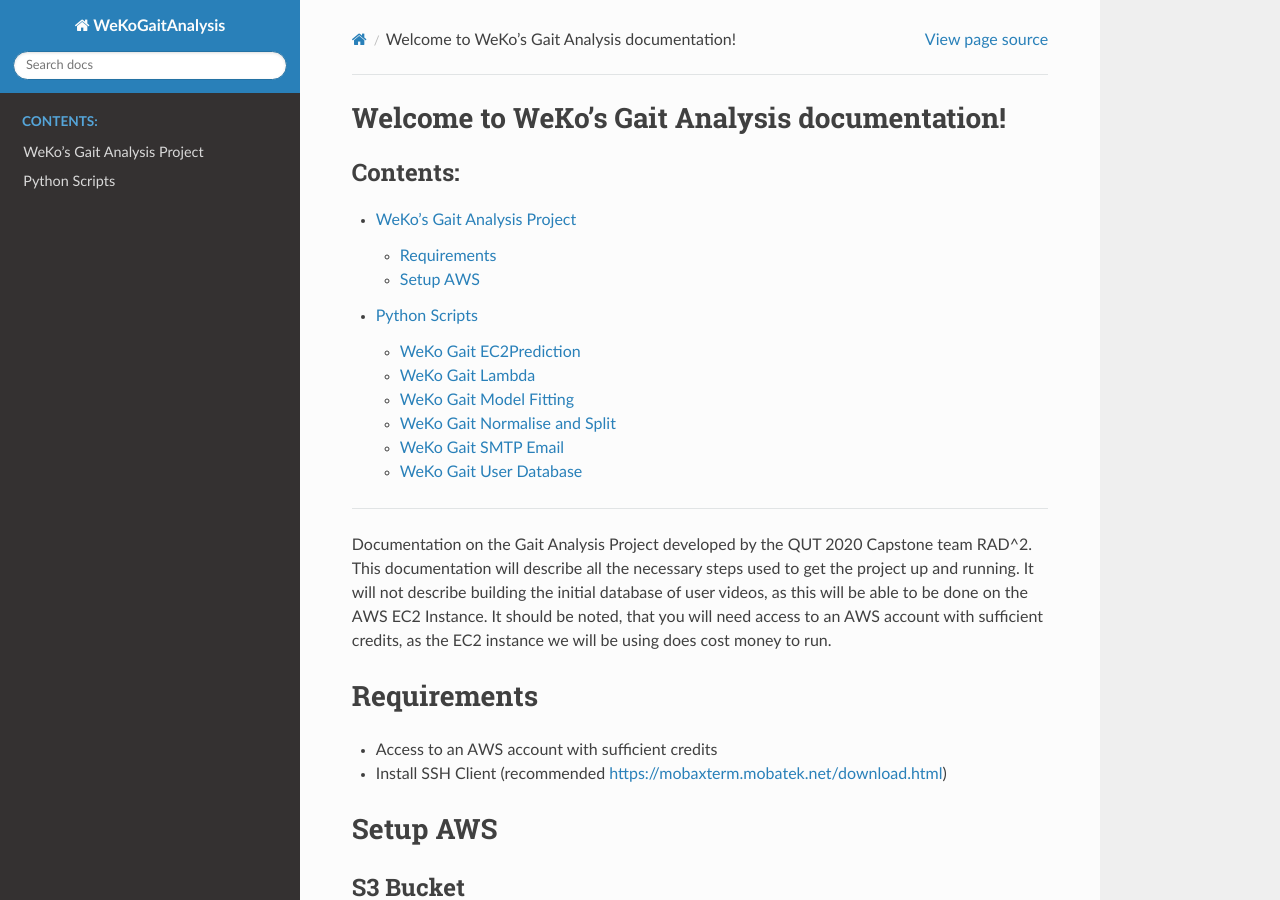
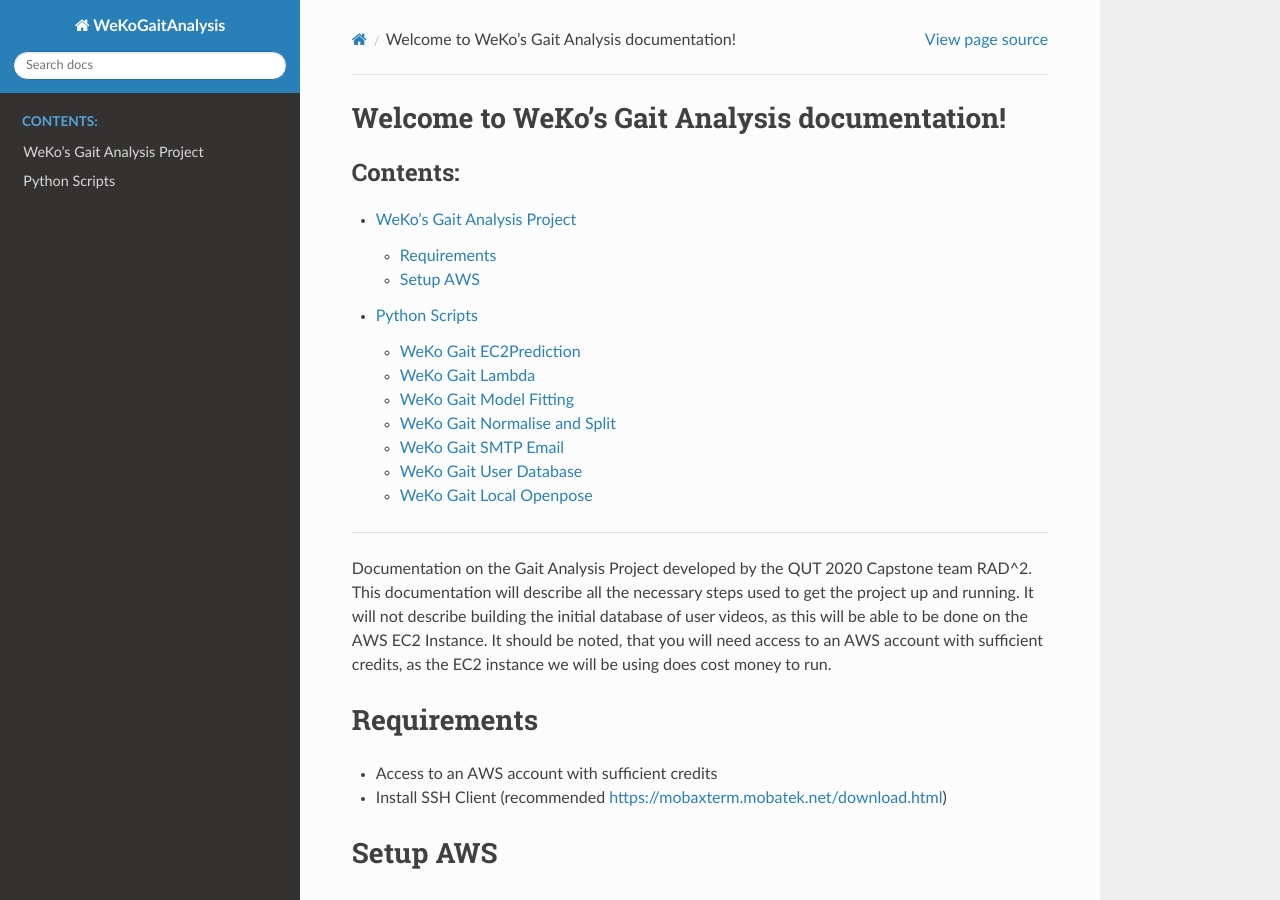
Before and after one commit to DarrenGebler/WeKo-Gait-Analysis, a Sphinx documentation site: the page built from docs/source/index.rst, in a window 1280 px wide and 900 px high. Built offline with Sphinx 7.4.7 and the Read the Docs theme 2.0.0, drawn with Linux system fonts in a browser that asks for light colours.

Commit message:
Updated README, added local openpose file.

```diff
--- a/docs/source/functions.rst
+++ b/docs/source/functions.rst
@@ -34,3 +34,8 @@
 =======================
 .. autoclass:: src.UserDatabase.UserData
    :members:
+
+WeKo Gait Local Openpose
+========================
+.. automodule:: src.OpenPoseLocal
+   :members:
```
Also changed, not shown: README.md (+2 -0 lines), 15 other files.
